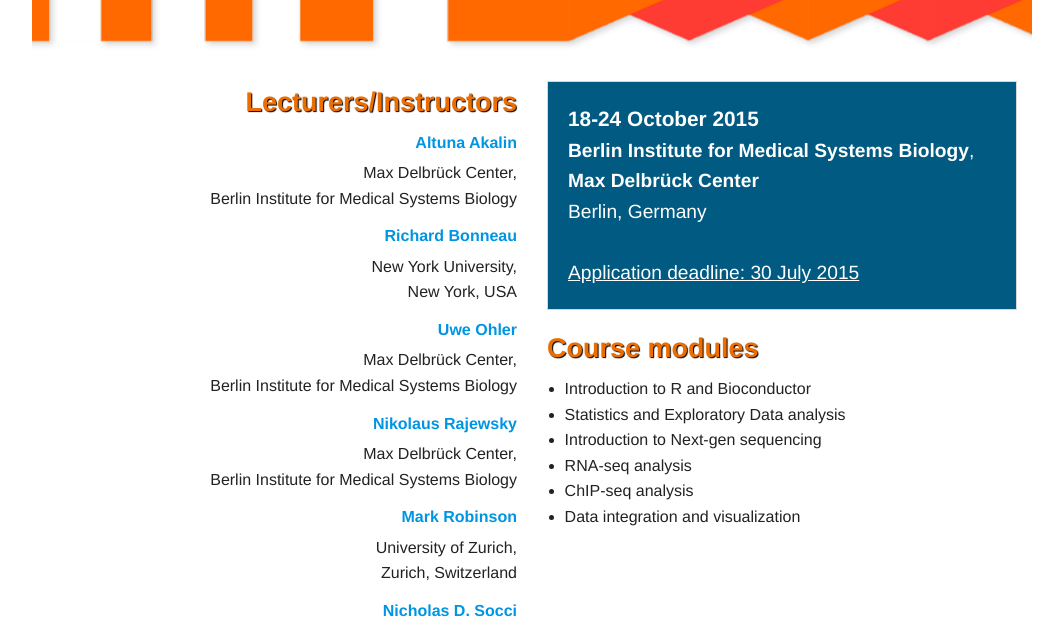
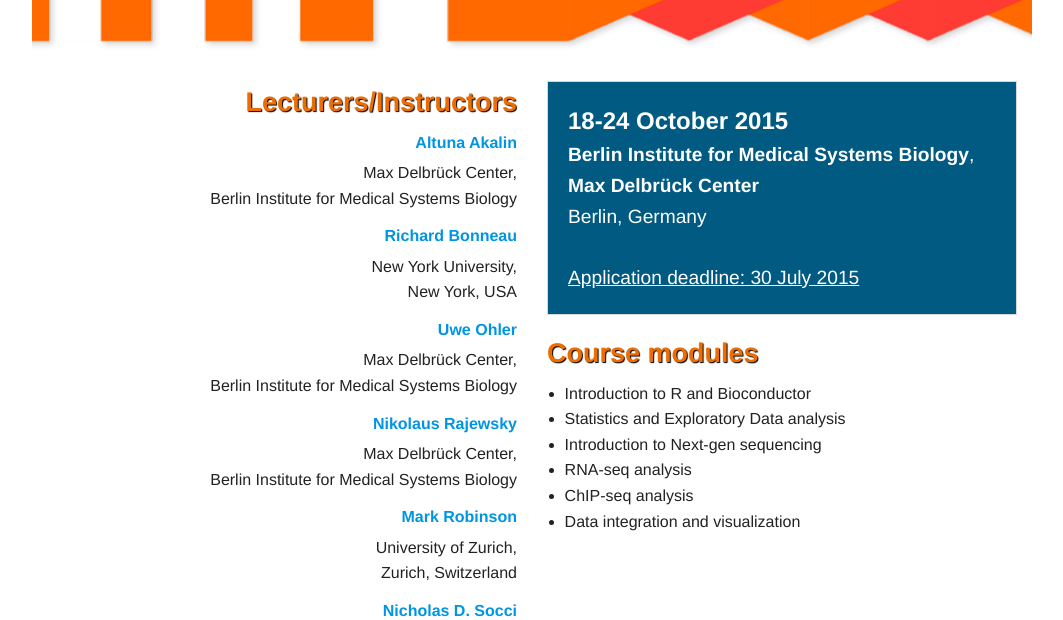
Before and after one commit to BIMSBbioinfo/compgen, a Jekyll site: the page 2015/index.html, which Jekyll copies as it is, in a window 1280 px wide. Shown: the part 553-1173 px from the top of the page, without its empty margins (108-1171 px from the left). Built offline with Jekyll 4.4.1, drawn with Linux system fonts in a browser that asks for light colours; nearby versions of some CDN libraries; library files that are not in the unit come from our copies.

Commit message:
Update index.html

```diff
--- a/2015/index.html
+++ b/2015/index.html
@@ -54,7 +54,7 @@
       </div>
       <div class="large-6 columns">
         <p class="panel">
-          <a style="font-size:1.3rem">18-24 October 2015</a></br>
+          <a style="font-size:1.5rem">18-24 October 2015</a></br>
           <a href="https://www.mdc-berlin.de/40549075/de/bimsb">Berlin Institute for Medical Systems Biology</a>, <a href="http://www.mdc-berlin.de">Max Delbrück Center </a> <br/>
           Berlin, Germany<br/>
           <br/>
```
